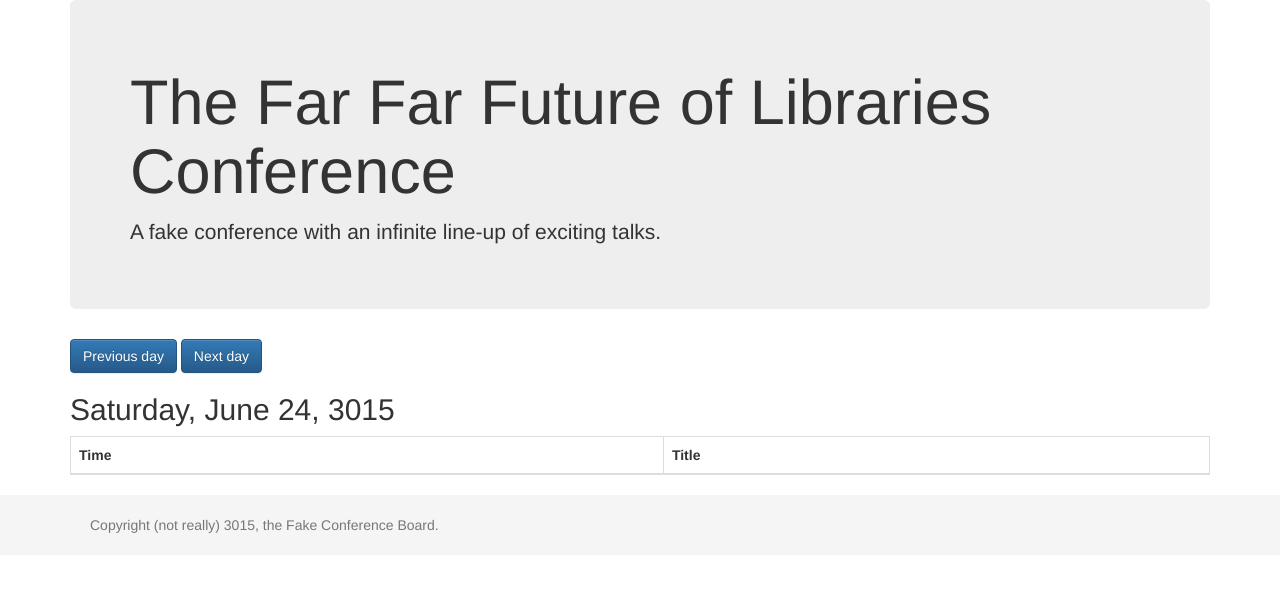
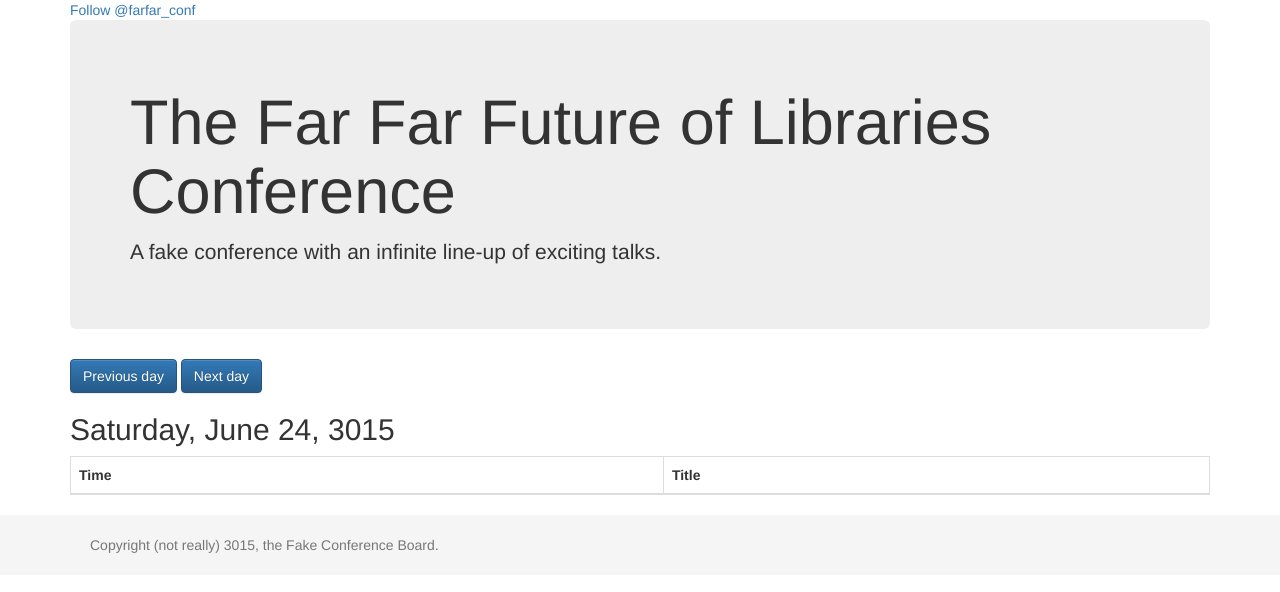
Before and after one commit to brinkmwj/conf_program, a plain HTML site: page resources/index.html in a window 1280 px wide. Drawn offline with nearby package versions, Linux system fonts and the light colour scheme; no server answers.

Commit message:
Twitter button added

```diff
--- a/resources/index.html
+++ b/resources/index.html
@@ -23,6 +23,10 @@
   </head>
   <body>
     <div class="container">
+      <div>
+	<a href="https://twitter.com/farfar_conf" class="twitter-follow-button" data-show-count="false">Follow @farfar_conf</a>
+	<script>!function(d,s,id){var js,fjs=d.getElementsByTagName(s)[0],p=/^http:/.test(d.location)?'http':'https';if(!d.getElementById(id)){js=d.createElement(s);js.id=id;js.src=p+'://platform.twitter.com/widgets.js';fjs.parentNode.insertBefore(js,fjs);}}(document, 'script', 'twitter-wjs');</script>
+      </div>
       <div class="jumbotron">
 	<h1>The Far Far Future of Libraries Conference</h1>
 	<p class="lead">A fake conference with an infinite line-up of exciting talks.</p>
```
